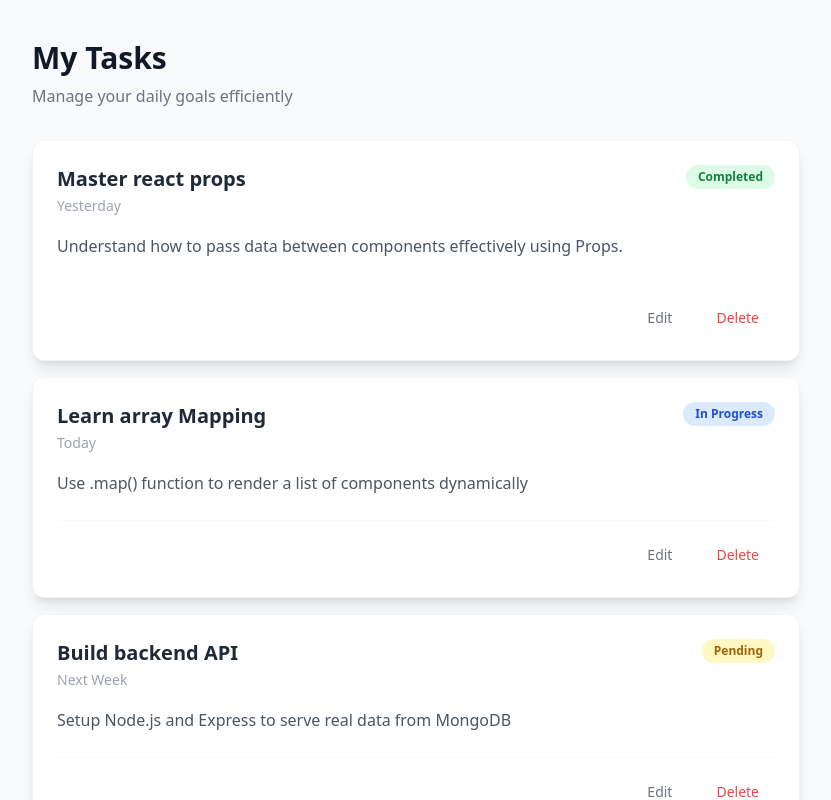
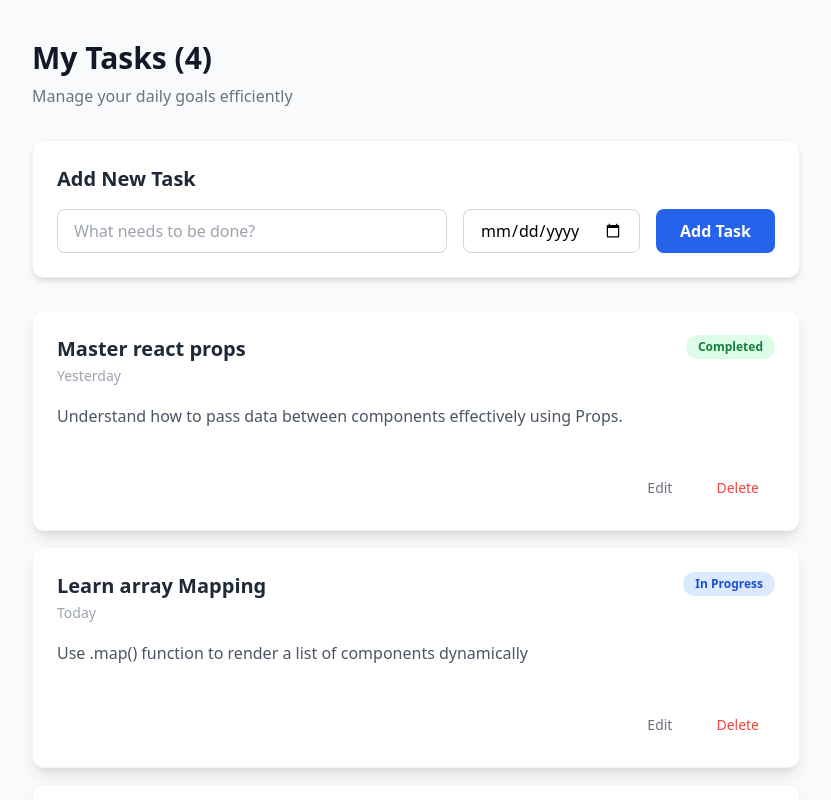
Before and after one commit to chandima1996/Smart-Task-Manager, a React (Vite) app: page / in a window 1280 px wide. Shown: the top 800 px of the page, without its empty margins (224-1055 px from the left). Built offline with nearby package versions, Linux system fonts and the light colour scheme.

Commit message:
Implemented Add Task feature with controlled form inputs

```diff
--- a/src/App.jsx
+++ b/src/App.jsx
@@ -1,5 +1,6 @@
 import React, { useState } from "react";
 import TaskCard from "./components/TaskCard";
+import AddTaskForm from "./components/AddTaskForm";
 
 function App() {
   const [tasks, setTasks] = useState([
@@ -37,20 +38,35 @@ function App() {
 
   const handleDelete = (id) => {
     const remainingTasks = tasks.filter((task) => task.id !== id);
-    console.log("Function called");
-    console.log(id);
     setTasks(remainingTasks);
+  };
+
+  const handleAddTask = (newTaskData) => {
+    const newTask = {
+      id: Date.now(),
+      title: newTaskData.title,
+      status: "Pending",
+      dueDate: newTaskData.dueDate || "No Date",
+      description: "New Task Added Manually",
+    };
+
+    setTasks([...tasks, newTask]);
+    console.log(tasks);
   };
   return (
     <div className="min-h-screen px-4 py-10 bg-gray-50">
       <div className="max-w-3xl mx-auto">
         {/* header */}
         <div className="mb-8">
-          <h1 className="text-3xl font-bold text-gray-900">My Tasks</h1>
+          <h1 className="text-3xl font-bold text-gray-900">
+            My Tasks ({tasks.length})
+          </h1>
           <p className="mt-2 text-gray-500">
             Manage your daily goals efficiently
           </p>
         </div>
+
+        <AddTaskForm onAdd={handleAddTask} />
 
         {/* task list view */}
         <div className="space-y-4">
--- /dev/null
+++ b/src/components/AddTaskForm.jsx
@@ -0,0 +1,49 @@
+import React, { useState } from "react";
+
+function AddTaskForm({ onAdd }) {
+  const [title, setTitle] = useState("");
+  const [dueDate, setDueDate] = useState("");
+
+  const handleSubmit = (e) => {
+    e.preventDefault();
+
+    if (!title) {
+      alert("Please add a task title!");
+      return;
+    }
+
+    onAdd({ title, dueDate });
+
+    setTitle("");
+    setDueDate("");
+  };
+  return (
+    <div className="p-6 mb-8 bg-white border border-gray-100 shadow-md rounded-xl">
+      <h2 className="mb-4 text-xl font-bold text-gray-800">Add New Task</h2>
+      <form onSubmit={handleSubmit} className="flex flex-col gap-4 md:flex-row">
+        <input
+          type="text"
+          placeholder="What needs to be done?"
+          className="flex-1 px-4 py-2 border border-gray-300 rounded-lg focus:outline-none focus:ring-2 focus:ring-blue-500"
+          value={title}
+          onChange={(e) => setTitle(e.target.value)}
+        />
+        <input
+          type="date"
+          className="px-4 py-2 border border-gray-300 rounded-lg focus:outline-none focus:ring-2 focus:ring-blue-500"
+          value={dueDate}
+          onChange={(e) => setDueDate(e.target.value)}
+        />
+
+        <button
+          type="submit"
+          className="px-6 py-2 font-semibold text-white transition-colors bg-blue-600 rounded-lg hover:bg-blue-700"
+        >
+          Add Task
+        </button>
+      </form>
+    </div>
+  );
+}
+
+export default AddTaskForm;
--- a/src/components/TaskCard.jsx
+++ b/src/components/TaskCard.jsx
@@ -6,7 +6,7 @@ function TaskCard({ id, title, status, dueDate, description, onDelete }) {
     if (status === "In Progress") return "bg-blue-100 text-blue-700";
     return "bg-yellow-100 text-yellow-700";
   };
-  console.log("Component id is" + id);
+
   return (
     <div className="p-6 mb-4 transition-all bg-white border border-gray-100 shadow-lg rounded-xl hover:shadow-xl">
       <div className="flex items-start justify-between mb-4">
```
